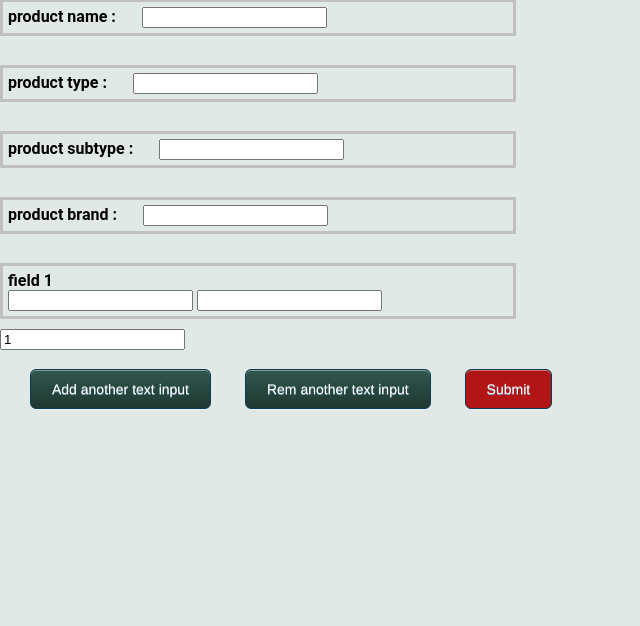
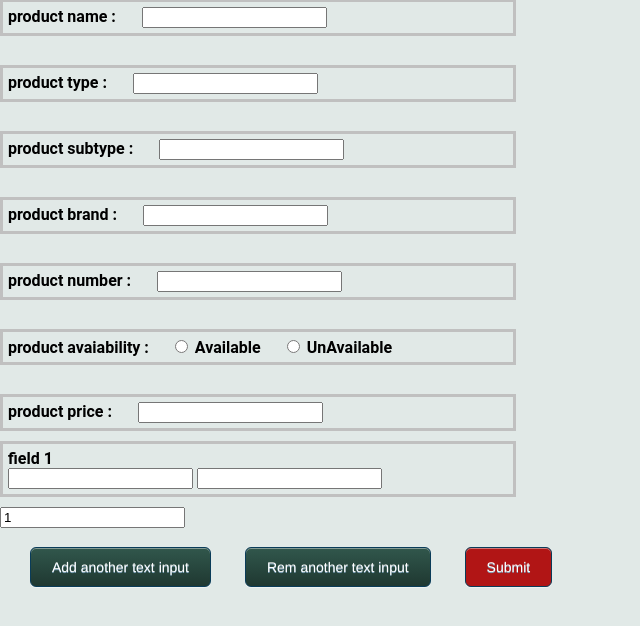
Before and after one commit to fatemeh-shaterian/eShop-mongoDB, a Django app: page /addItem/ in a window 1280 px wide. Shown: the part 91-717 px from the top of the page, without its empty margins (0-640 px from the left). Run offline with Django 3.2, Linux system fonts and the light colour scheme.

Commit message:
Merge branch 'master' of https://github.com/fatemeh-shaterian/eShop-mongoDB

```diff
--- a/mysite/mysite/urls.py
+++ b/mysite/mysite/urls.py
@@ -33,5 +33,6 @@ urlpatterns = [
     #url(r'^twitter/$', first_page),
     url(r'^logout/$', logout),
     url(r'^addItem/$', creat_product),
+    url(r'^search/$', simple_search_product),
 
 ]
--- a/mysite/mysite/views.py
+++ b/mysite/mysite/views.py
@@ -109,7 +109,8 @@ def home(request):
     #is customer
     name = request.session.get('member_name')
     uname = request.session.get('member_uName')
-    if "is_admin" not in request.session:
+    isAdmin = request.session.get('is_admin')
+    if isAdmin is False:
         fp = open('template/home.html')
         t = Template(fp.read())
         fp.close()
@@ -120,6 +121,7 @@ def home(request):
     t = Template(fp.read())
     fp.close()
     listItem = get_all_products()
+
     html = t.render(Context({'name': name, 'username': uname , 'notLogin': 'class=behide', 'item_list': listItem }))
     return HttpResponse(html)
 
@@ -165,6 +167,16 @@ def creat_product (request):
         html = t.render(Context())
 
     return HttpResponse(html)
+
+
+@csrf_exempt
+def simple_search_product (request):
+    if request.method == 'POST':
+        html = "<html><body>It is now . </br> </body></html>"
+        pName = request.POST['pName']
+        product = get_product(pName)
+        field2 = {'hello': 'ghjkl', 'sdhfksd' : 'slkdfj'}
+    return HttpResponse(product.get('name'))
 
 
 ###################DATA BASE CONNECTION ###############
@@ -216,15 +228,20 @@ def change_user_info(userName , name, password):
     return user2['name']
 
 
-def add_product(pName,pType,pSubType,pBrand,fields):
+def add_product(pName,pType,pSubType,pBrand,num,fields):
     db.products.insert_one({
         'name': pName,
         'type': pType,
         'subType': pSubType,
         'brand' : pBrand,
+        'num' : num,
         'fields' : fields
     })
 
 
 def get_all_products():
     return db.products.find()
+
+
+def get_product( name ):
+    return db.products.find_one({'name': name})
--- a/mysite/template/creat_product.html
+++ b/mysite/template/creat_product.html
@@ -112,12 +112,30 @@
         <input type="text" name="productBrand" style="margin-left: 22px;" required>
         </div>
         </br>
+        <div class="item">
+        product number :
+        <input type="text" name="productNumber" style="margin-left: 22px;" required>
+        </div>
+        </br>
+        <div class="item">
+        product avaiability :
+        <input type="radio" name="productAvailability" value="tru" style="margin-left: 22px;" required> Available
+        <input type="radio" name="productAvailability" value="false" style="margin-left: 22px;" required> UnAvailable
+        </div>
+        </br>
+
+        <div class="item">
+            product price :
+            <input type="text" name="productPrice" style="margin-left: 22px;" required>
+        </div>
 
 
         <div id="dynamicInput" class="item">
               field 1<br><input type="text" name="inputName1">
                    <input type="text" name="inputVal1">
         </div>
+
+
         <input  id="counter" name="counter" type="number" value=1>
         </br></br>
         <input  class="button" type="button" value="Add another text input" onClick="addInput('dynamicInput');">
--- a/mysite/template/home.html
+++ b/mysite/template/home.html
@@ -111,7 +111,7 @@ button:active {
 		<a href="/advance_search/"><button id="menu" name="editInfo" type="button" value="changeInfo">AdvancedSearch</button></a>
 
 		<form id="menu" action="/search/" method="post">
-		<input type="text" name="username" placeHolder="Enter UserName" required style="float:left; margin-right:2px;">
+		<input type="text" name="pName" placeHolder="Enter ProductName" required style="float:left; margin-right:2px;">
 		<button id="menu" name="search" type="submit" value="searchUser">Search</button>
 		</form>
 		<a href="/logout/"><button name="exit" type="button" value="" {{classExit}}>EXIT</button></a></br>
```
Also changed, not shown: 2 other files.
